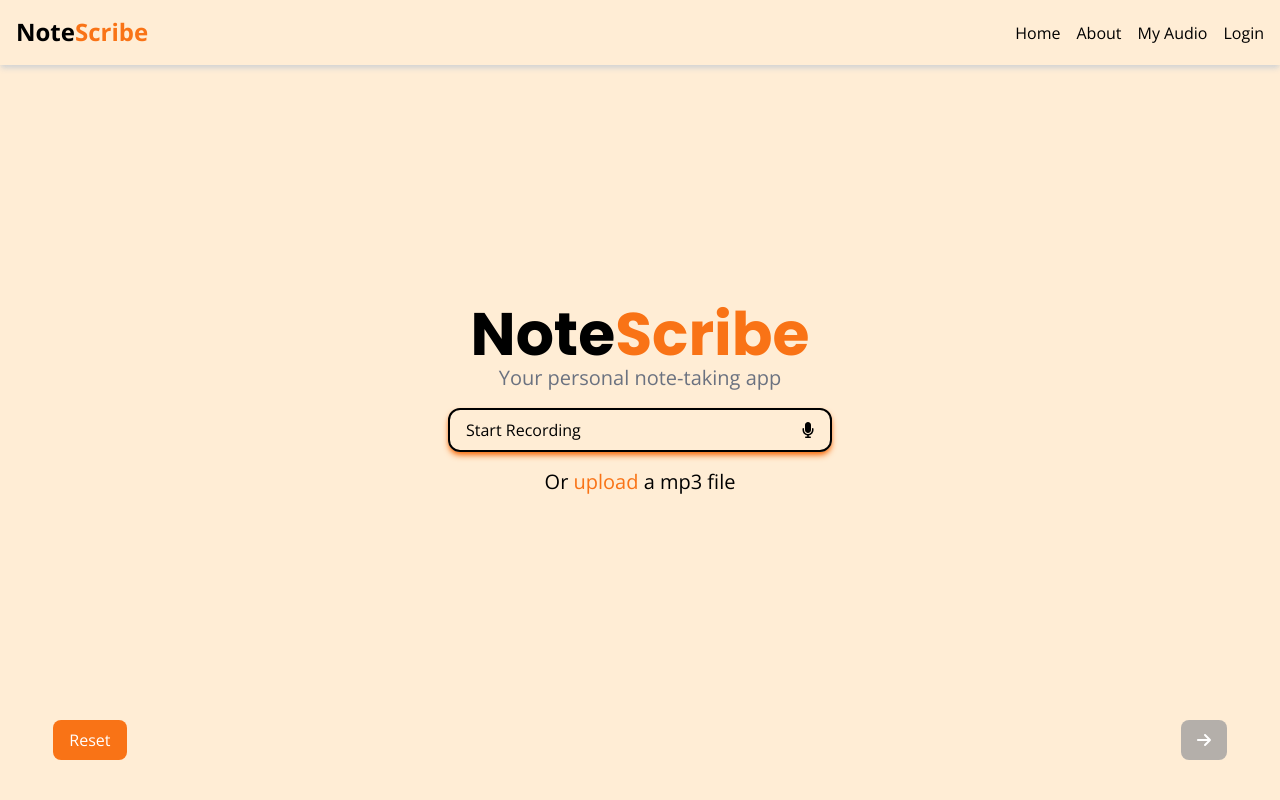
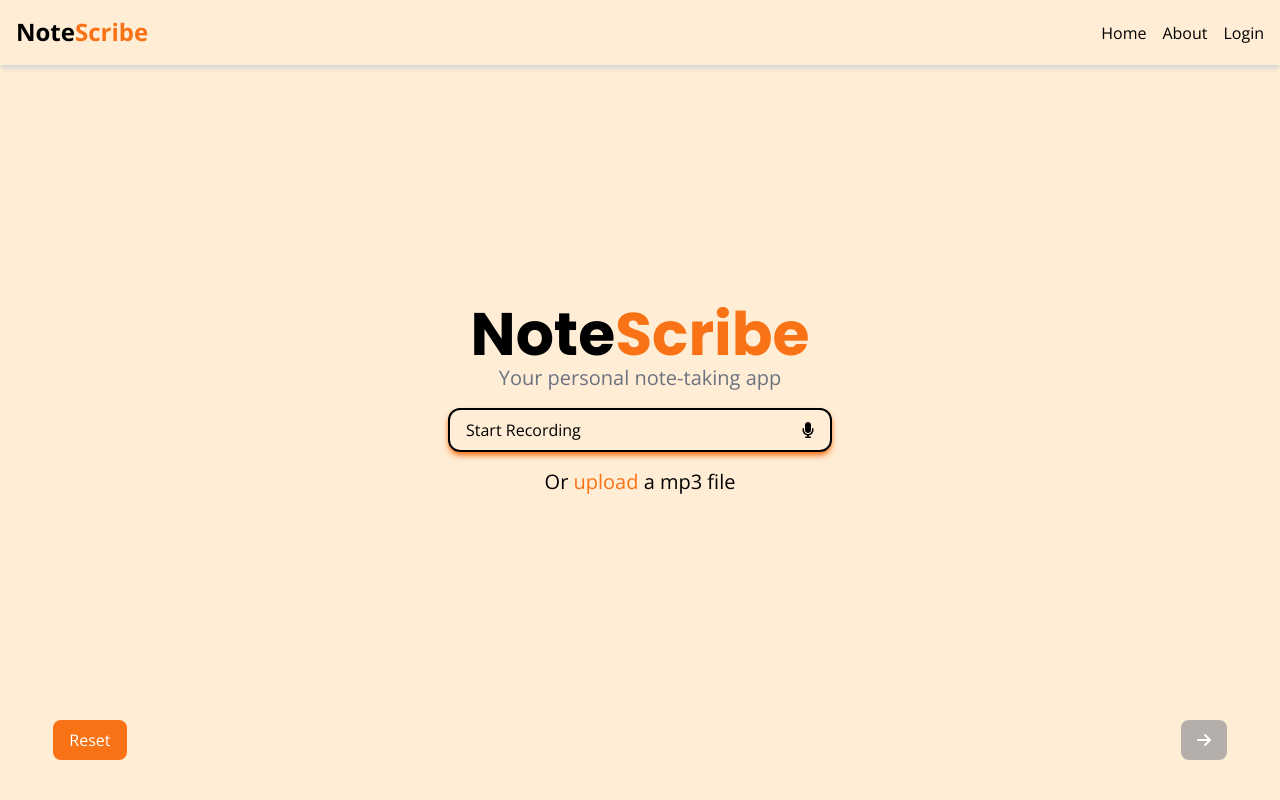
Before and after one commit to hphng/NoteScribe, a React (Vite) app in the folder frontend/: page / in a window 1280 px wide. Shown: the top 800 px of the page. Built offline with nearby package versions, Linux system fonts and the light colour scheme; no server answers.

Commit message:
add my audio when user login/signup

```diff
--- a/frontend/src/components/Navbar.jsx
+++ b/frontend/src/components/Navbar.jsx
@@ -40,7 +40,10 @@ const NavBar = () => {
         <ul className="flex gap-4 items-center">
           <li><Link to="/" className="hover:text-orange-500">Home</Link></li>
           <li><Link to="/about" className="hover:text-orange-500">About</Link></li>
-          <li><Link to="/a" className="hover:text-orange-500">My Audio</Link></li>
+          {
+            user ?
+            <li><Link to="/a" className="hover:text-orange-500">My Audio</Link></li> : null
+          }
           {!loading && (
             user ? (
               <li className='mr-4'>
```
